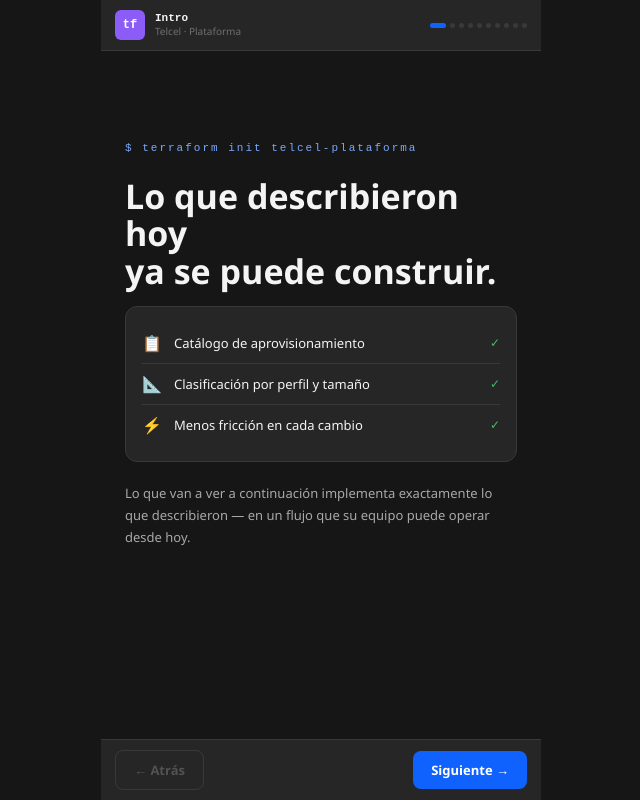
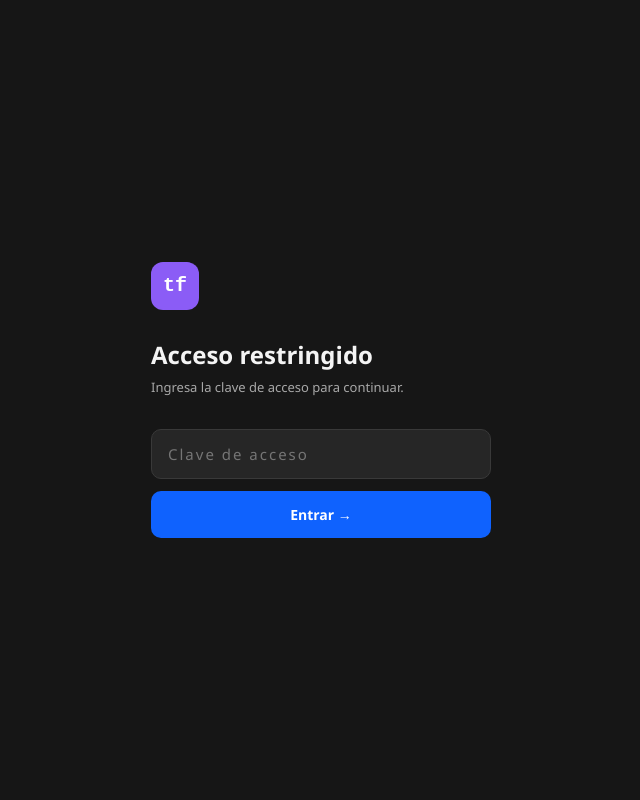
Before and after one commit to platformdemomx/telcel-demo, a React (Vite) app: page / in a window 1280 px wide. Shown: the whole page, without its empty margins (319-959 px from the left). Built offline with nearby package versions, Linux system fonts and the light colour scheme.

Commit message:
Update App.jsx

```diff
--- a/src/App.jsx
+++ b/src/App.jsx
@@ -11,7 +11,78 @@ const C = {
   text:"#F4F4F4", textMid:"#A8A8A8", textDim:"#6F6F6F", textDisabled:"#525252",
 };
 
-// ─── HOOK ─────────────────────────────────────────────────────────────────────
+// ─── PASSWORD GATE ────────────────────────────────────────────────────────────
+const ACCESS_CODE = "terraform24";
+
+function PasswordGate({ onUnlock }) {
+  const [input, setInput] = useState("");
+  const [error, setError] = useState(false);
+  const [shake, setShake] = useState(false);
+
+  const attempt = () => {
+    if (input.toLowerCase() === ACCESS_CODE) {
+      onUnlock();
+    } else {
+      setError(true);
+      setShake(true);
+      setInput("");
+      setTimeout(() => setShake(false), 500);
+    }
+  };
+
+  return (
+    <div style={{ minHeight:"100vh", background:C.bg, display:"flex", flexDirection:"column", alignItems:"center", justifyContent:"center", padding:"32px 24px", fontFamily:"'IBM Plex Sans','Segoe UI',sans-serif" }}>
+      <div style={{ width:"100%", maxWidth:"340px", animation:"fadeUp 0.5s ease" }}>
+        <div style={{ width:"48px", height:"48px", background:C.purple, borderRadius:"12px", display:"flex", alignItems:"center", justifyContent:"center", fontSize:"20px", fontWeight:"800", color:"white", fontFamily:"'IBM Plex Mono',monospace", marginBottom:"28px" }}>tf</div>
+
+        <h1 style={{ fontSize:"24px", fontWeight:"800", color:C.text, margin:"0 0 6px" }}>Acceso restringido</h1>
+        <p style={{ fontSize:"13px", color:C.textMid, margin:"0 0 32px", lineHeight:"1.6" }}>Ingresa la clave de acceso para continuar.</p>
+
+        <div style={{
+          animation: shake ? "shake 0.4s ease" : "none",
+          marginBottom:"12px",
+        }}>
+          <input
+            type="password"
+            value={input}
+            onChange={e => { setInput(e.target.value); setError(false); }}
+            onKeyDown={e => e.key === "Enter" && attempt()}
+            placeholder="Clave de acceso"
+            style={{
+              width:"100%", padding:"14px 16px",
+              background:C.surface,
+              border:`1px solid ${error ? "#FA4D56" : C.border}`,
+              borderRadius:"10px", color:C.text,
+              fontSize:"15px", fontFamily:"inherit",
+              outline:"none", letterSpacing:"2px",
+              transition:"border 0.2s",
+            }}
+          />
+          {error && <div style={{ color:"#FA4D56", fontSize:"12px", marginTop:"6px", marginLeft:"2px" }}>Clave incorrecta. Intenta de nuevo.</div>}
+        </div>
+
+        <button onClick={attempt} style={{
+          width:"100%", padding:"14px",
+          background:C.blue, border:"none", borderRadius:"10px",
+          color:"white", fontSize:"14px", fontWeight:"700",
+          cursor:"pointer", fontFamily:"inherit",
+        }}>
+          Entrar →
+        </button>
+      </div>
+
+      <style>{`
+        @keyframes shake {
+          0%,100%{transform:translateX(0);}
+          20%{transform:translateX(-8px);}
+          40%{transform:translateX(8px);}
+          60%{transform:translateX(-6px);}
+          80%{transform:translateX(6px);}
+        }
+      `}</style>
+    </div>
+  );
+}
 function HookScene() {
   const [step, setStep] = useState(0);
   useEffect(() => {
@@ -975,6 +1046,7 @@ const PHASES = ["hook","arch","team","portal","ide","plan","approval","result","
 const PHASE_LABELS = { hook:"Intro", arch:"Arquitectura", team:"Equipo", portal:"Portal", ide:"Archivos", plan:"Plan", approval:"Aprobación", result:"Resultado", cambio:"Una línea = un cambio", cierre:"Antes y ahora" };
 
 export default function App() {
+  const [unlocked, setUnlocked] = useState(false);
   const [phase, setPhase] = useState("hook");
   const [fileKey, setFileKey] = useState("providers");
   const [selection, setSelection] = useState(null);
@@ -1028,6 +1100,8 @@ export default function App() {
   };
 
   const showNav = phase !== "team" && phase !== "portal" && phase !== "approval" && phase !== "cierre";
+
+  if (!unlocked) return <PasswordGate onUnlock={() => setUnlocked(true)} />;
 
   return (
     <div style={{ minHeight:"100vh", background:C.bg, color:C.text, display:"flex", flexDirection:"column", maxWidth:"440px", margin:"0 auto", fontFamily:"'IBM Plex Sans','Segoe UI',sans-serif" }}>
```
